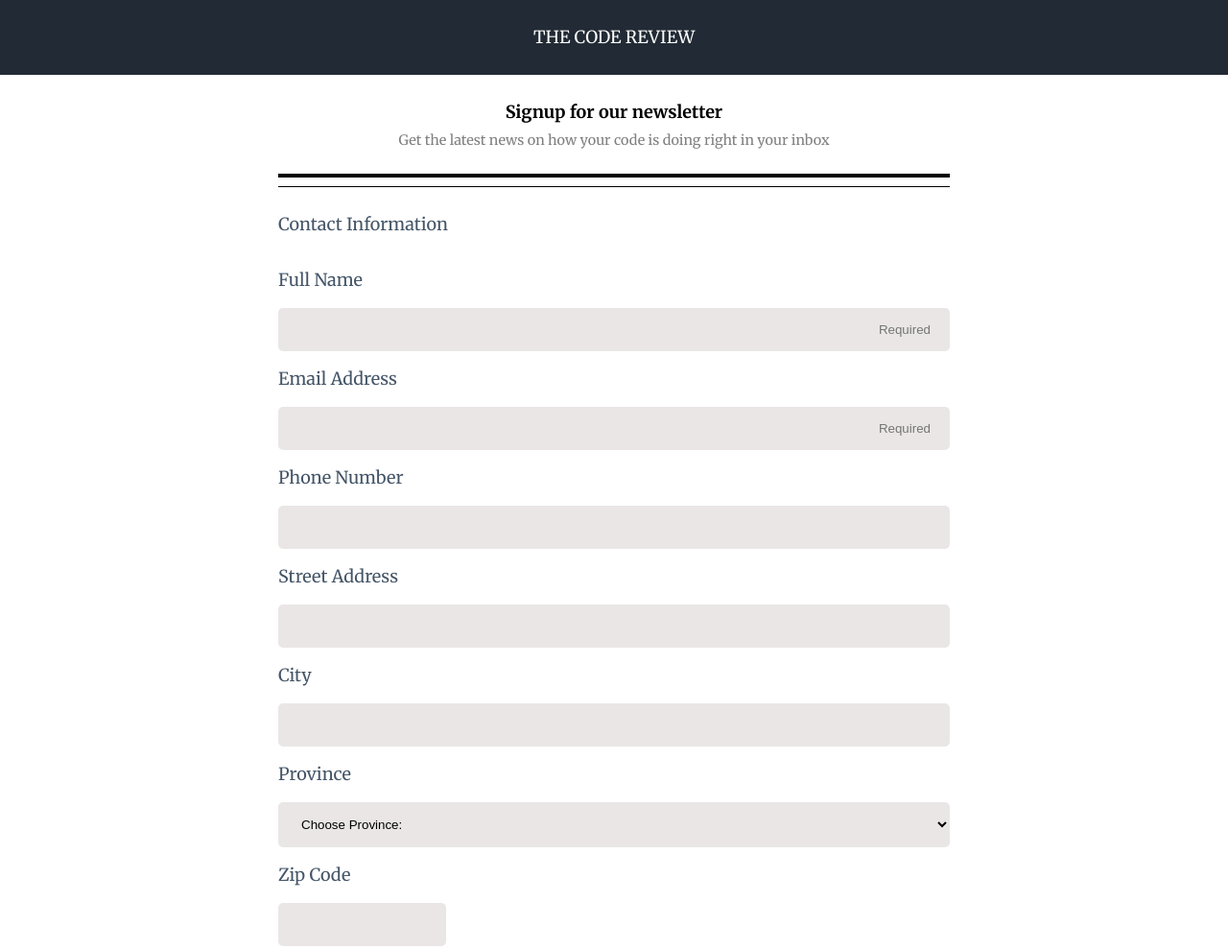
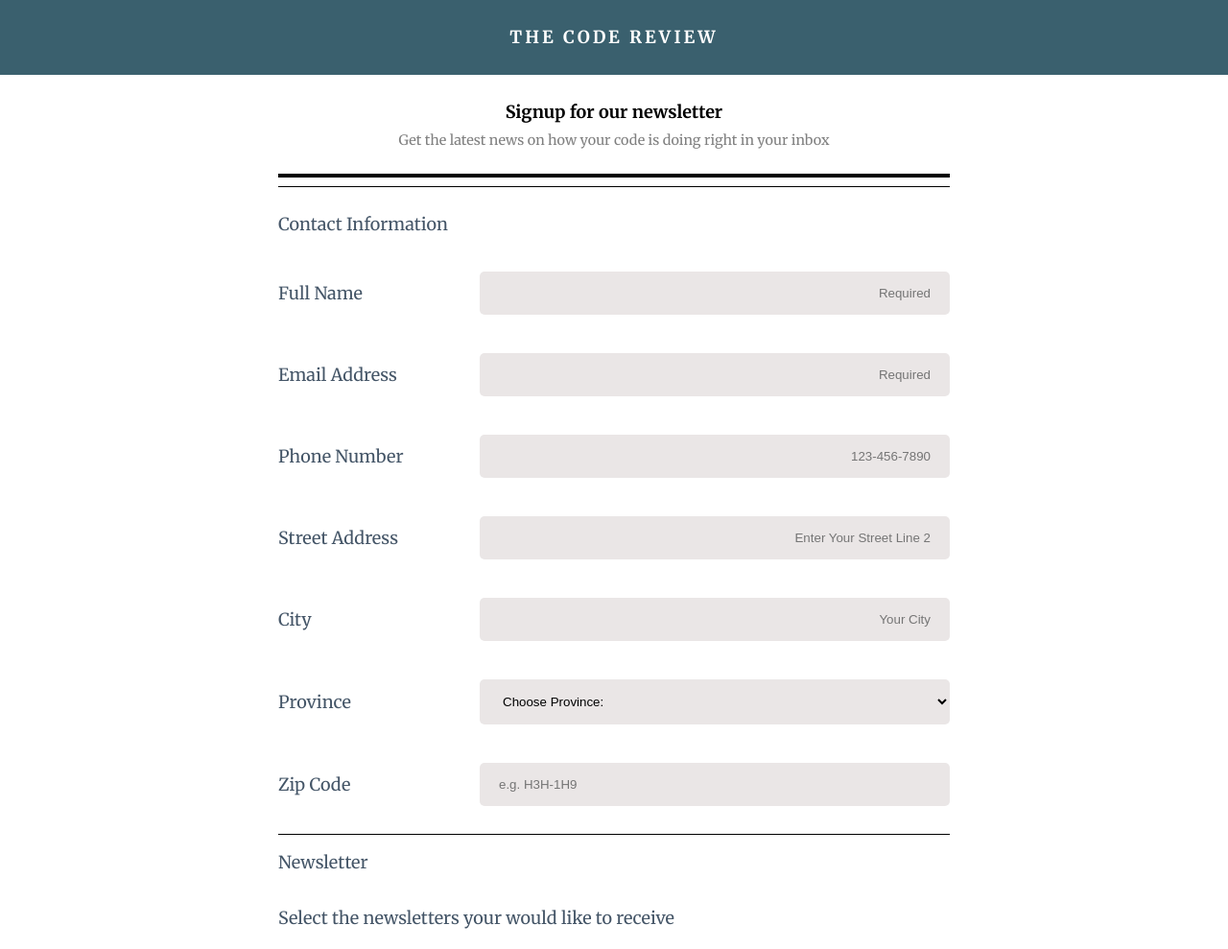
Before and after one commit to mohsensh7122/SignUp-Form, a plain HTML site: page index.html in a window 1280 px wide. Shown: the top 989 px of the page at 96% size. Drawn offline with Linux system fonts and the light colour scheme.

Commit message:
Fixed the layout issues and changed the header's background color.

```diff
--- a/index.html
+++ b/index.html
@@ -45,23 +45,23 @@
 
                 <div class="flexbox-container">
                     <label for="user_number">Phone Number</label>
-                    <input type="tel" id="user_number" name="user_info">
+                    <input type="tel" id="user_number" name="user_info" placeholder="123-456-7890">
                 </div>
 
                 <div class="flexbox-container">
                     <label for="user_address">Street Address</label>
-                    <input type="text" id="user_address" name="user_info">
+                    <input type="text" id="user_address" name="user_info" placeholder="Enter your street line 2">
                 </div>
 
                 <div class="flexbox-container">
                     <label for="user_city">City</label>
-                    <input type="text" id="user_city" name="user_info">
+                    <input type="text" id="user_city" name="user_info" placeholder="Your City">
                 </div>
 
                 <div class="flexbox-container">
                     <label for="user_province">Province</label>
                     <select name="user_info" id="user_province">
-                        <option value="#">Choose Province:</option>
+                        <option value="#" disabled selected>Choose Province:</option>
                         <option value="alberta">Alberta</option>
                         <option value="british-columbia">British Columbia</option>
                         <option value="Manitoba">Manitoba</option>
@@ -76,7 +76,7 @@
 
                 <div class="flexbox-container">
                     <label for="user_zipcode">Zip Code</label>
-                    <input type="text" id="user_zipcode" name="user_info">
+                    <input type="text" id="user_zipcode" name="user_info" placeholder="e.g. H3H-1H9">
                 </div>
 
 
@@ -110,12 +110,12 @@
                 <input type="radio" id="plain-text" name="format">
                 <label for="plain-text">Plain text</label>
                 <br>
-                <label class="other-topics">Other topics that you would like to hear about</label>
+                <label class="other-topics" for="topic">Other topics that you would like to hear about</label>
                 <br>
-                <textarea name="topic" id="topic" cols="30" rows="10"></textarea>
+                <textarea name="topic" id="topic" cols="30" rows="10" placeholder="Please write the topics here"></textarea>
             </fieldset>
 
-            <button>Sign Up</button>
+            <button type="submit">Sign Up</button>
             <p class="footer-description"><span class="italic">Copyright</span> The Code Review</p>
         </form>
     </div>
--- a/styles.css
+++ b/styles.css
@@ -15,7 +15,7 @@ body {
 
 header {
     width: 100vw;
-    background-color: rgb(34, 43, 53);
+    background-color: #3A606E;
     margin-bottom: 30px;
 }
 
@@ -23,6 +23,8 @@ h1 {
     text-transform: uppercase;
     color: white;
     padding: 30px 0;
+    font-weight: bold;
+    letter-spacing: 3px;
 }
 
 .heading-container {
@@ -75,7 +77,7 @@ legend {
 
 
 #user_zipcode {
-    width: 25%;
+    width: 50%;
 }
 
 .first-fieldset input, .first-fieldset select {
@@ -90,9 +92,14 @@ option:first-of-type {
     color: darkgrey;
 }
 
-.first-fieldset input:nth-of-type(1)::placeholder, .first-fieldset input:nth-of-type(2)::placeholder {
+.first-fieldset input::placeholder {
     text-align: right;
     text-transform: capitalize;
+}
+
+#user_zipcode::placeholder {
+    text-align: left;
+    text-transform: none;
 }
 
 form {
@@ -117,7 +124,7 @@ label[for="javascript-news"]{
 
 /**** Animations ****/
 
-.first-fieldset input {
+.first-fieldset input, textarea {
     transition: padding 0.5s ease-out;
 }
 
@@ -151,10 +158,15 @@ textarea {
 
 }
 
+textarea:focus {
+    padding: 18px 25px;
+    outline: none;
+}
+
 button {
     width: 100%;
     padding: 15px 0;
-    background-color: rgb(66, 175, 166);
+    background-color: #393f39;
     border: none;
     font-family: inherit;
     margin-top: 20px;
@@ -162,6 +174,11 @@ button {
     font-weight: bold;
     font-size: 20px;
     border-radius: 5px;
+}
+
+button:hover, button:focus {
+    background-color: #828E82;
+    cursor: pointer;
 }
 
 .italic {
@@ -185,7 +202,14 @@ button {
         max-width: 700px;
     }
 
+    .flexbox-container {
+        display: flex;
+        align-items: center;
+    }
 
+    #user_zipcode {
+        width: 25%;
+    }
 
     .flexbox-container label {
         flex-basis: 30%;
```
